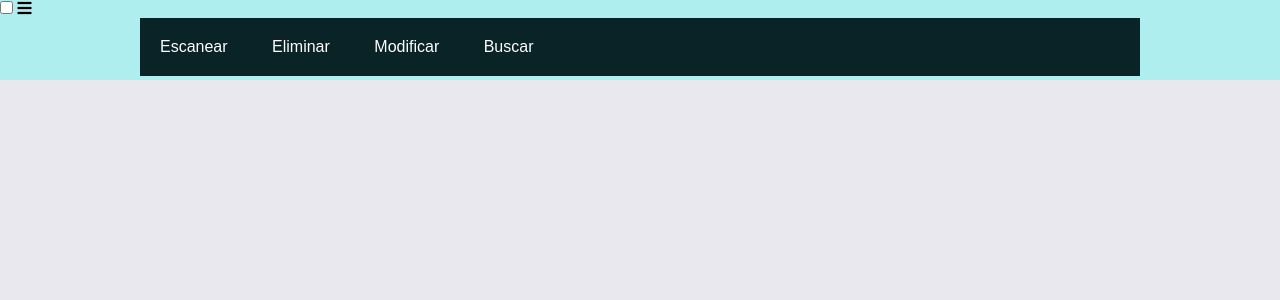
After one commit to RMA999/proyectoGraduacion, a PHP site: page /menu.php in a window 1280 px wide. The commit adds this page. Shown: the top 300 px of the page. Run offline with PHP 8.4, Linux system fonts and the light colour scheme; some libraries are stand-ins or nearby versions.

Commit message:
moviendo archivos de lugar

```diff
--- /dev/null
+++ b/paginas/css/style.css
@@ -0,0 +1,43 @@
+*{
+    padding: 0;
+    margin: 0;
+    text-decoration: none;
+    list-style: none;
+    box-sizing: border-box;
+}
+
+nav{
+    background: paleturquoise;
+    height: 80px;
+    width: 100%;
+}
+
+body{
+    font-family: Arial, Helvetica;
+    background: #e8e8ee;
+}
+
+.menu{
+    list-style: none;
+    padding: 0;
+    background: #092327;
+    width: 90%;
+    max-width: 1000px;
+    margin: auto;
+}
+
+.menu li a{
+    text-decoration: none;
+    color: white;
+    padding: 20px;
+    display: block;
+}
+
+.menu li{
+    display: inline-block;
+    text-align: center;
+}
+
+.menu li a:hover{
+    background: #ef8354;
+}
--- a/index.html
+++ b/paginas/login.php
@@ -4,9 +4,9 @@
     <meta charset="UTF-8">
     <meta http-equiv="X-UA-Compatible" content="IE=edge">
     <meta name="viewport" content="width=device-width, initial-scale=1.0">
-    <title>Document</title>
+    <title>Login</title>
 </head>
 <body>
-    <h1>pagina principal</h1>
+    <h1>Titulo pagina login</h1>
 </body>
 </html>
--- /dev/null
+++ b/paginas/menu.php
@@ -0,0 +1,28 @@
+<!DOCTYPE html>
+<html lang="en">
+<head>
+    <meta charset="UTF-8">
+    <meta http-equiv="X-UA-Compatible" content="IE=edge">
+    <meta name="viewport" content="width=device-width, initial-scale=1.0">
+    <title>Document</title>
+    <link rel="stylesheet" href="https://use.fontawesome.com/releases/v5.8.1/css/all.css"
+    integrity="sha384-50oBUHEmvpQ+1lW4y57PTFmhCaXp0ML5d60M1M7uH2+nqUivzIebhndOJK28anvf" crossorigin="anonymous">
+    <link rel="stylesheet" type="text/css" href="css/style.css">
+</head>
+<body>
+    <nav>
+        <input type="checkbox" id ="check">
+        <label for="check" class="checkbtn">
+            <i class="fas fa-bars"></i>
+        </label>
+
+    <ul class="menu">
+        <li><a href="#">Escanear</a></li>
+        <li><a href="#">Eliminar</a></li>
+        <li><a href="#">Modificar</a></li>
+        <li><a href="#">Buscar</a></li>
+    </ul>
+</nav>
+<section></section>
+</body>
+</html>
```
Also changed, not shown: login.html (deleted, +0 -12 lines), 2 other files.
